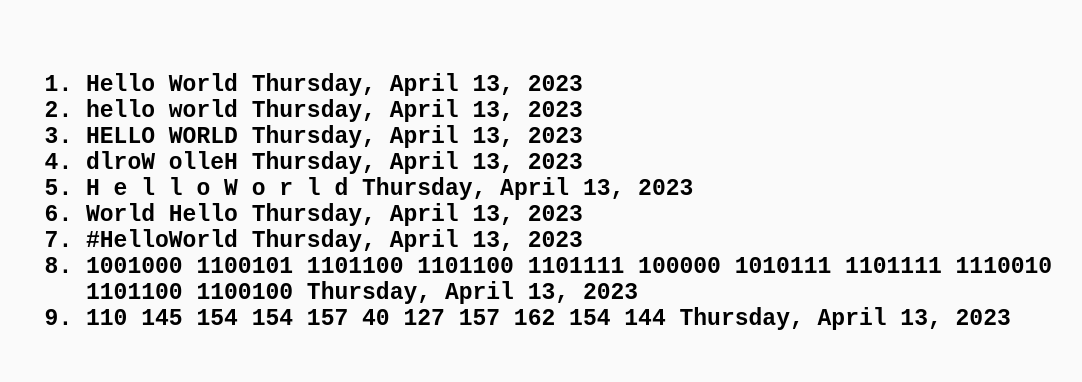
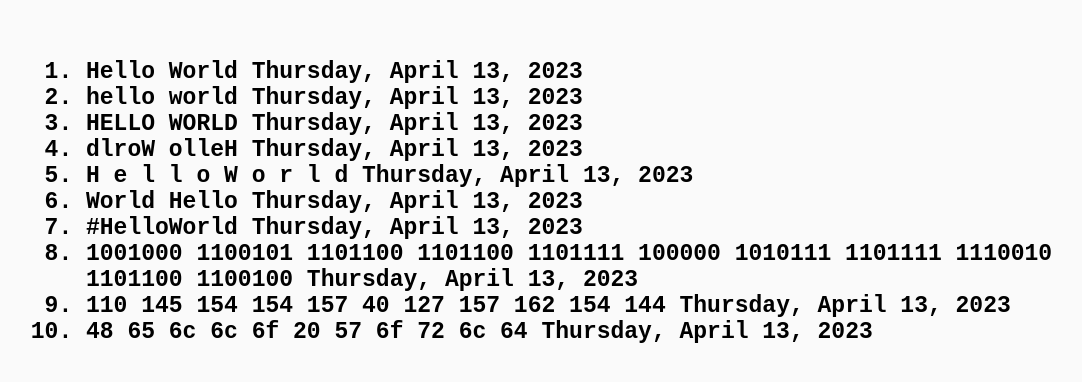
Before and after one commit to heldersonfarias/treino, a React (Create React App) app in the folder Módulo 2/React/introducao-ao-react/: page / in a window 1280 px wide. Shown: the part 198-580 px from the top of the page, without its empty margins (42-1124 px from the left). Built offline with nearby package versions, Linux system fonts and the light colour scheme.

Commit message:
Décimo Hello, World

```diff
--- a/Módulo 2/React/introducao-ao-react/src/App.js
+++ b/Módulo 2/React/introducao-ao-react/src/App.js
@@ -14,7 +14,8 @@ function App() {
       words.split(' ').reverse().join(' '),
       '#' + words.split(' ').join(''),
       toBase(words, 2),
-      toBase(words, 8)
+      toBase(words, 8),
+      toBase(words, 16)
     ]
   }
 
```
